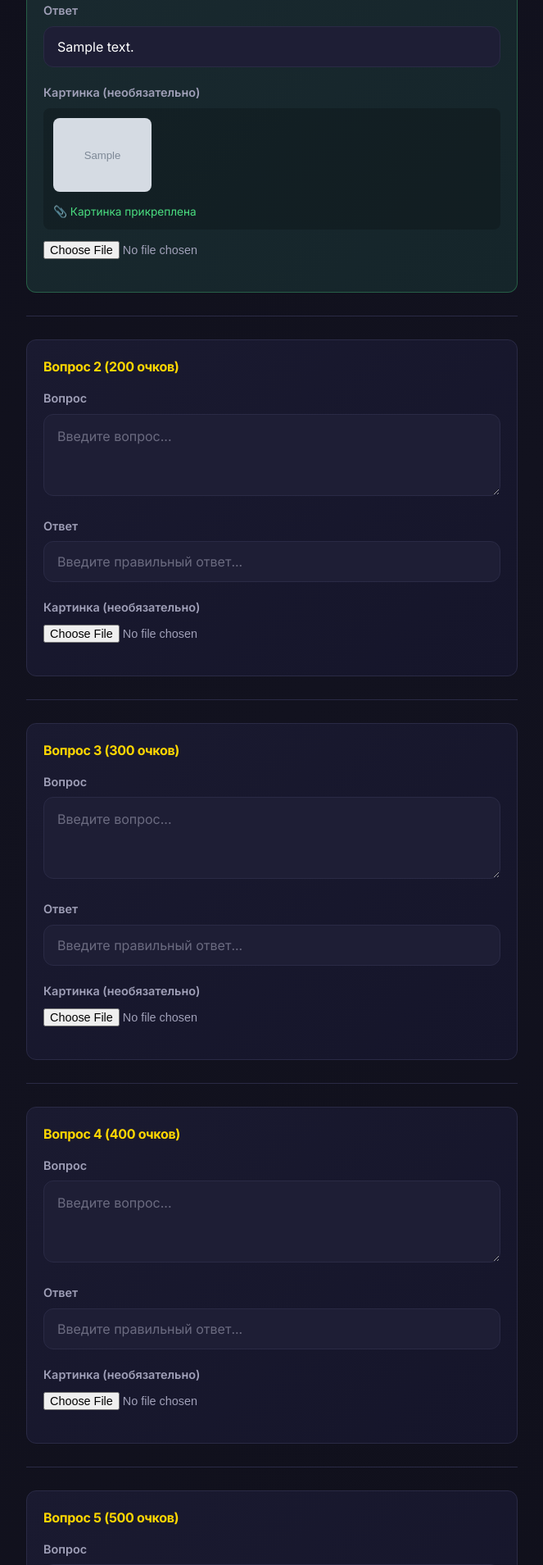
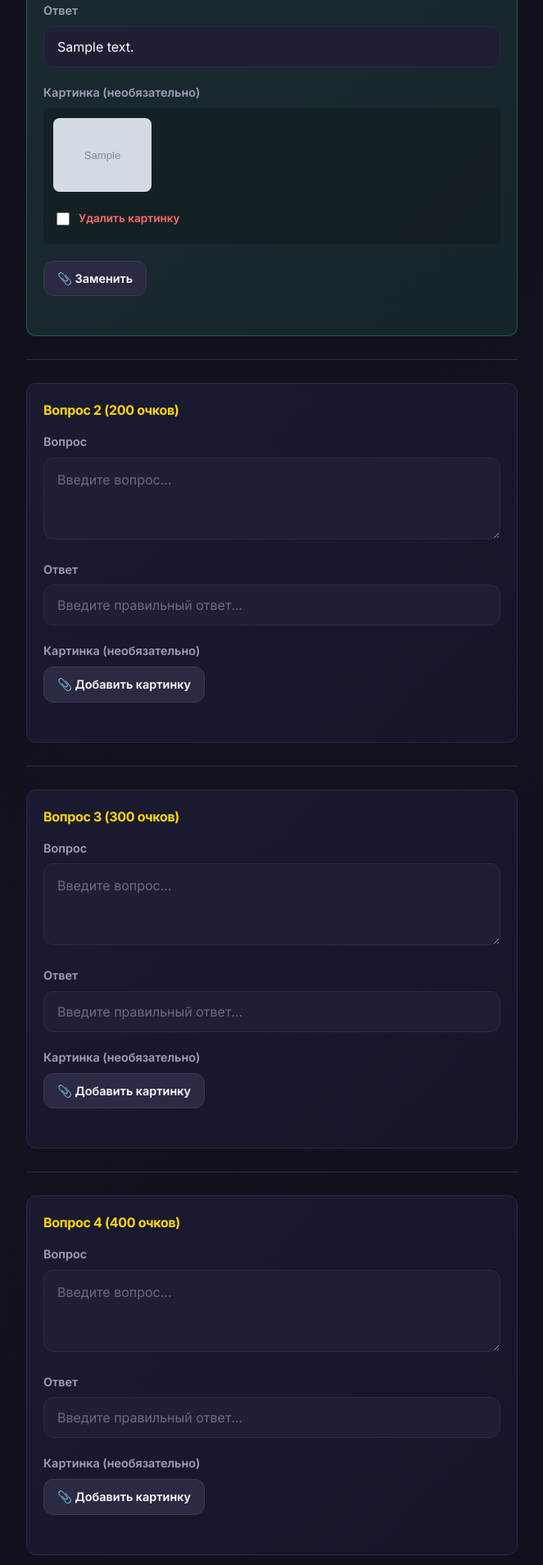
Before and after one commit to lyo-nya/svoya-jeopardy, a Flask app: template app/templates/category_edit.html in a window 1280 px wide. Shown: the part 562-2471 px from the top of the page at 82% size, without its empty margins (308-971 px from the left). Run offline with Flask 3, Linux system fonts and the light colour scheme; tables that the repository leaves empty hold one stand-in row (values such as "Sample post"); the template is opened without the code that fills it: values that come from a table or form of the project are taken from there, most other values are stand-ins (such as "Sample title", 1, 10 or a date in 2020); grey boxes marked "Sample" are stand-in pictures; some libraries are stand-ins or nearby versions.

Commit message:
Refactor image handling and UI for question editing
Co-authored-by: leonid.zhizhin <leonid.zhizhin@jetbrains.com>

```diff
--- a/app/static/css/style.css
+++ b/app/static/css/style.css
@@ -163,6 +163,17 @@ p {
     background: linear-gradient(135deg, #3d7ac0, #2d5a8c);
 }
 
+.btn-skip {
+    background: linear-gradient(135deg, #4a4a5a, #3a3a4a);
+    border: 1px solid #5a5a6a;
+    color: var(--text-secondary);
+}
+
+.btn-skip:hover {
+    background: linear-gradient(135deg, #5a5a6a, #4a4a5a);
+    border-color: #6a6a7a;
+}
+
 .btn-save {
     width: 100%;
     padding: 16px;
@@ -373,6 +384,41 @@ input[type="file"] {
     font-size: 0.9rem;
 }
 
+/* Custom file upload button */
+.file-upload-btn {
+    display: inline-block;
+    cursor: pointer;
+}
+
+.file-upload-btn input[type="file"] {
+    display: none;
+}
+
+.file-upload-btn .btn {
+    pointer-events: none;
+}
+
+/* Remove image checkbox */
+.remove-image-label {
+    display: flex;
+    align-items: center;
+    gap: 8px;
+    margin-top: 8px;
+    cursor: pointer;
+    font-size: 0.85rem;
+    color: var(--error);
+}
+
+.remove-image-label input[type="checkbox"] {
+    width: 16px;
+    height: 16px;
+    accent-color: var(--error);
+}
+
+.remove-image-label span {
+    user-select: none;
+}
+
 hr {
     border: none;
     border-top: 1px solid var(--border-color);
@@ -450,6 +496,10 @@ hr {
     color: var(--success);
 }
 
+.current-image + .file-upload-btn {
+    margin-top: 8px;
+}
+
 /* Progress */
 .progress {
     text-align: center;
@@ -557,7 +607,7 @@ hr {
 /* Game board */
 .game-board {
     display: grid;
-    grid-template-columns: repeat(4, 1fr);
+    grid-template-columns: repeat(var(--category-count, 4), 1fr);
     gap: 8px;
     margin: 24px 0;
 }
--- a/app/templates/category_edit.html
+++ b/app/templates/category_edit.html
@@ -44,14 +44,20 @@
             </div>
 
             <div class="form-group">
-                <label for="image_{{ i }}">Картинка (необязательно)</label>
+                <label>Картинка (необязательно)</label>
                 {% if question and question.image_path %}
                     <div class="current-image">
                         <img src="{{ url_for('setup.uploaded_file', filename=question.image_path) }}" alt="Текущая картинка">
-                        <p>📎 Картинка прикреплена</p>
+                        <label class="remove-image-label">
+                            <input type="checkbox" name="remove_image_{{ i }}" value="1">
+                            <span>Удалить картинку</span>
+                        </label>
                     </div>
                 {% endif %}
-                <input type="file" id="image_{{ i }}" name="image_{{ i }}" accept="image/*">
+                <label class="file-upload-btn">
+                    <input type="file" id="image_{{ i }}" name="image_{{ i }}" accept="image/*">
+                    <span class="btn btn-small btn-secondary">📎 {% if question and question.image_path %}Заменить{% else %}Добавить картинку{% endif %}</span>
+                </label>
             </div>
         </div>
 
--- a/app/templates/game.html
+++ b/app/templates/game.html
@@ -5,7 +5,7 @@
 {% block content %}
 <h1>🎄 Раунд {{ current_round.round_number }}: Вопросы {{ sitting_out_player.name }} 🎄</h1>
 
-<div class="game-board">
+<div class="game-board" style="--category-count: {{ categories | length }}">
     <!-- Category headers -->
     {% for category in categories %}
         <div class="category-header-cell">{{ category.name }}</div>
--- a/app/templates/question.html
+++ b/app/templates/question.html
@@ -35,10 +35,8 @@
                             <button type="submit" class="btn btn-player">{{ p.name }}</button>
                         </form>
                     {% endfor %}
-                </div>
-                <div class="skip-section">
-                    <form method="POST" action="{{ url_for('game.skip_question', question_id=question.id) }}">
-                        <button type="submit" class="btn btn-secondary">Никто не ответил</button>
+                    <form method="POST" action="{{ url_for('game.skip_question', question_id=question.id) }}" style="display: inline;">
+                        <button type="submit" class="btn btn-skip">Никто</button>
                     </form>
                 </div>
             </div>
```
Also changed, not shown: app/routes/setup.py (+17 -0 lines), app/templates/category_wizard.html (+8 -1 lines), app/templates/lobby.html (+6 -2 lines).
